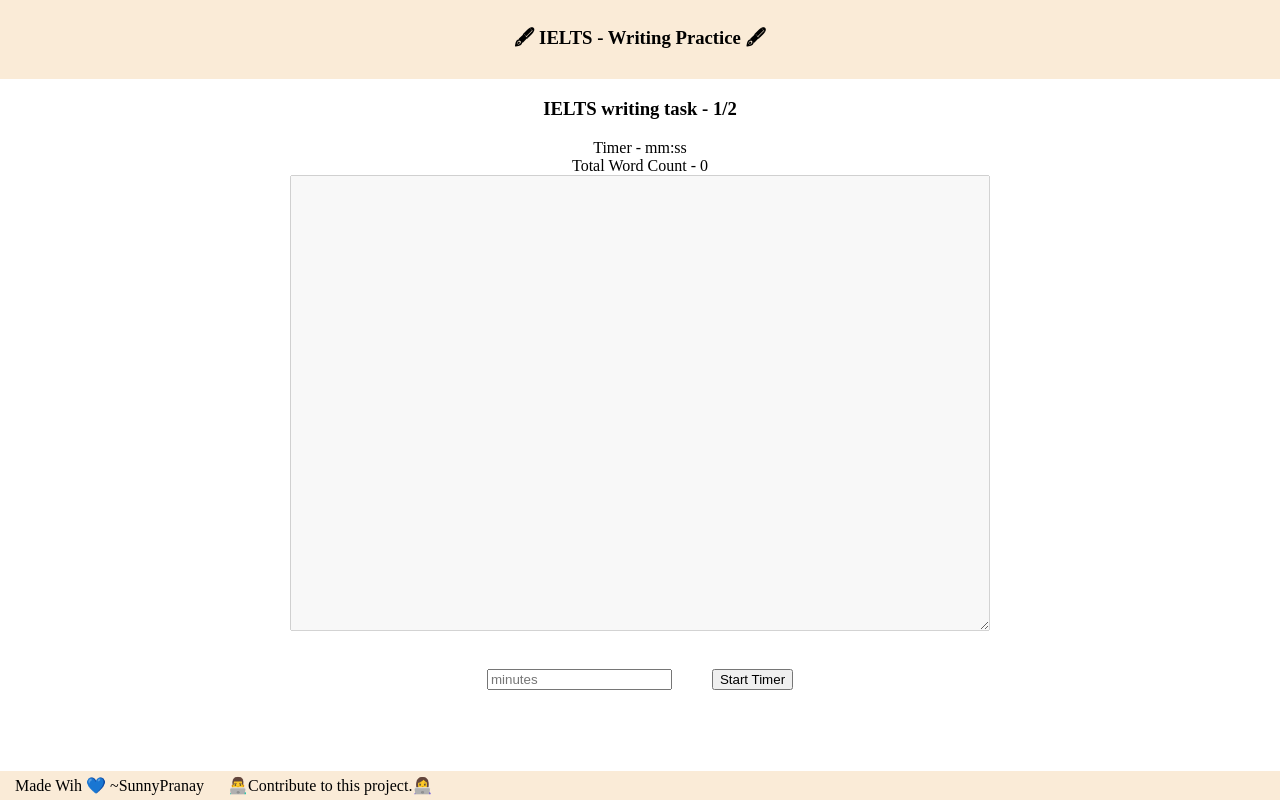
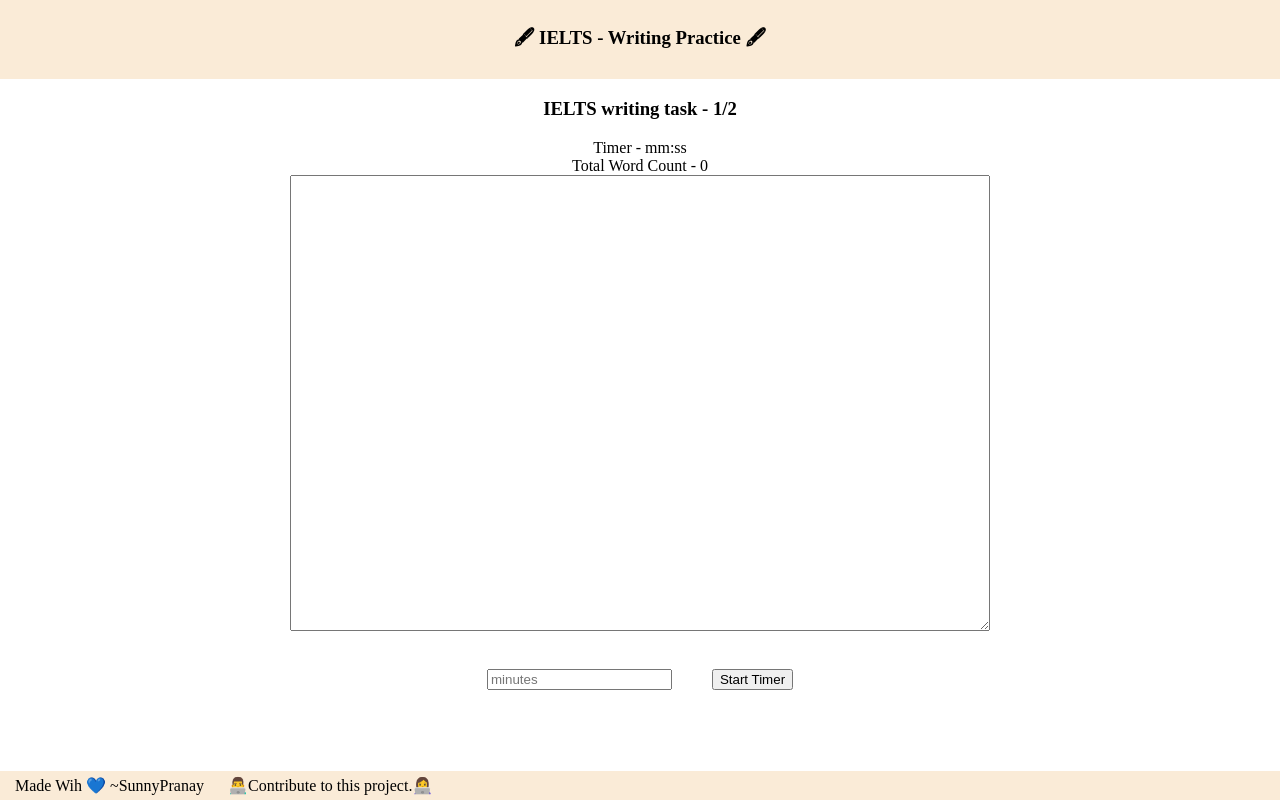
Before and after one commit to sunnypranay/ielts-writing-text-editor, a plain HTML site: page index.html in a window 1280 px wide. Drawn offline with Linux system fonts and the light colour scheme.

Commit message:
Readme added

```diff
--- a/index.html
+++ b/index.html
@@ -15,7 +15,7 @@
     <div id="word_count"> Total Word Count - 0 </div>
 
     <div id="writing_area">
-        <textarea name="writing" disabled spellcheck="false" autocorrect="off" autocapitalize="off"
+        <textarea name="writing"  spellcheck="false" autocorrect="off" autocapitalize="off"
             data-gramm_editor="false" id="writing" cols="100" rows="30">
         </textarea>
     </div>
```
Also changed, not shown: README.md (added).
